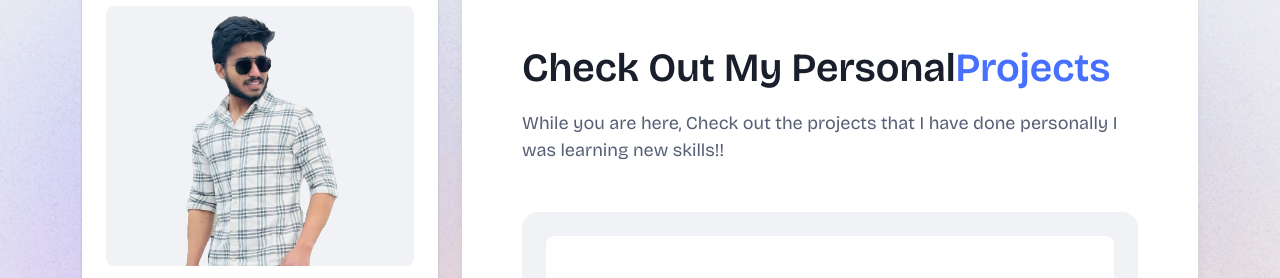
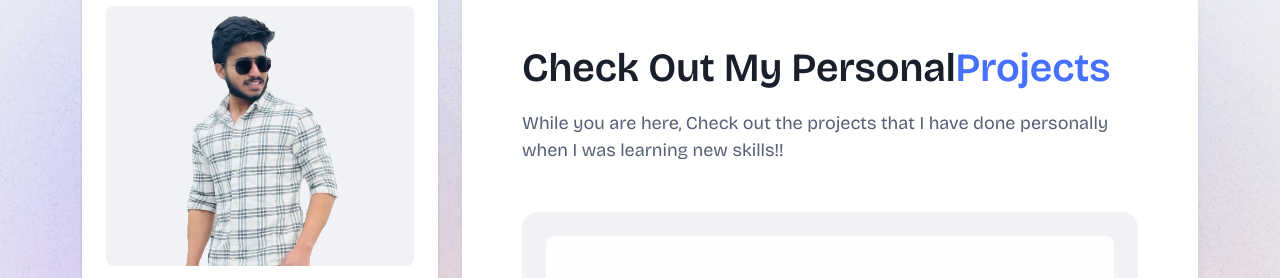
Before and after one commit to satwikboyina/satwikboyina.github.io, a plain HTML site: page portfolio.html in a window 1280 px wide. Shown: the part 126-404 px from the top of the page. Drawn offline with nearby package versions, Linux system fonts and the light colour scheme.

Commit message:
Update portfolio.html

```diff
--- a/portfolio.html
+++ b/portfolio.html
@@ -215,7 +215,7 @@
                   <div class="top-info">
                     <div class="text">
                       <h1 class="main-title">Check Out My Personal<span>Projects</span></h1>
-                      <p>While you are here, Check out the projects that I have done personally I was learning new skills!!
+                      <p>While you are here, Check out the projects that I have done personally when I was learning new skills!!
                       </p>
                     </div>
                   </div>
```
